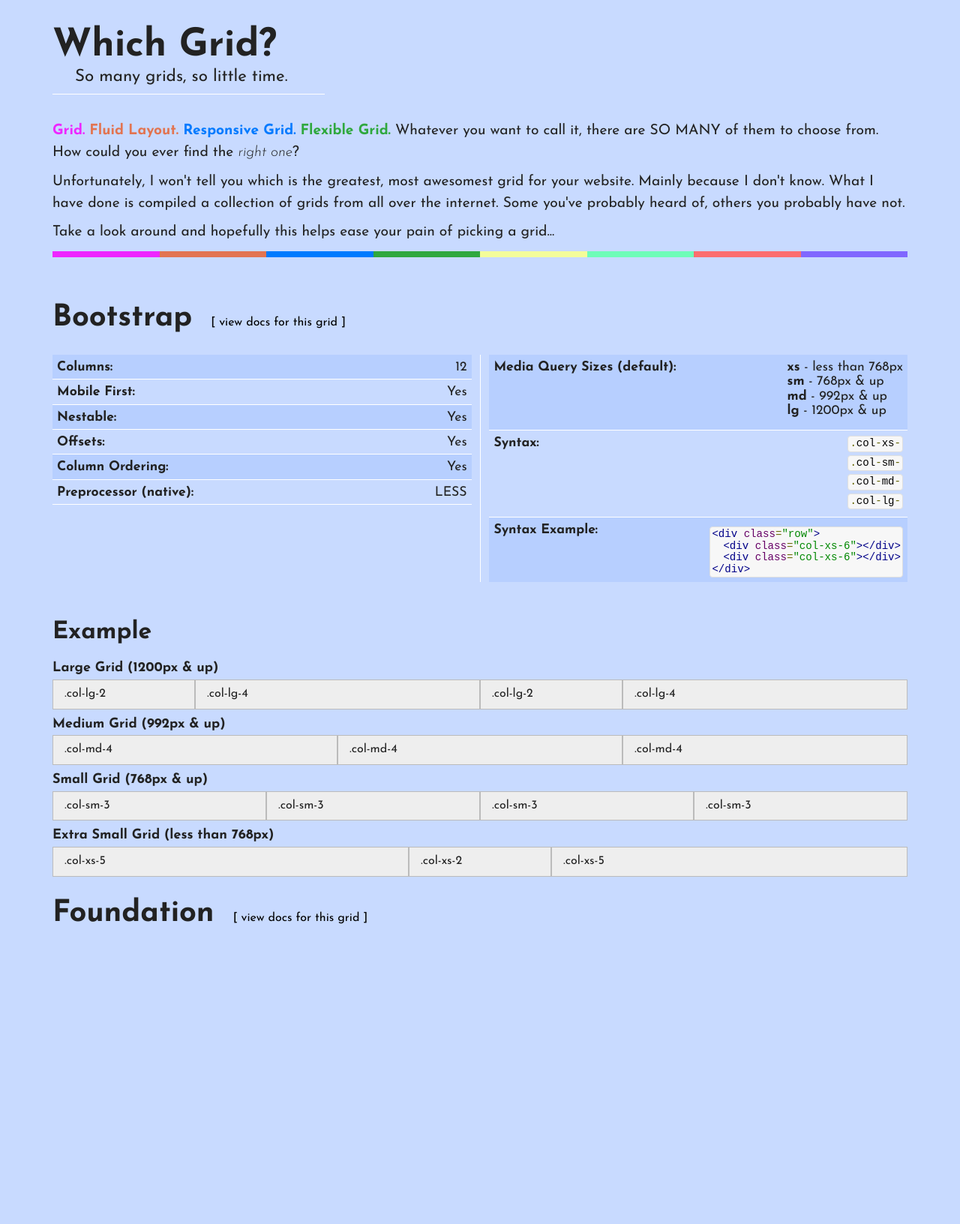
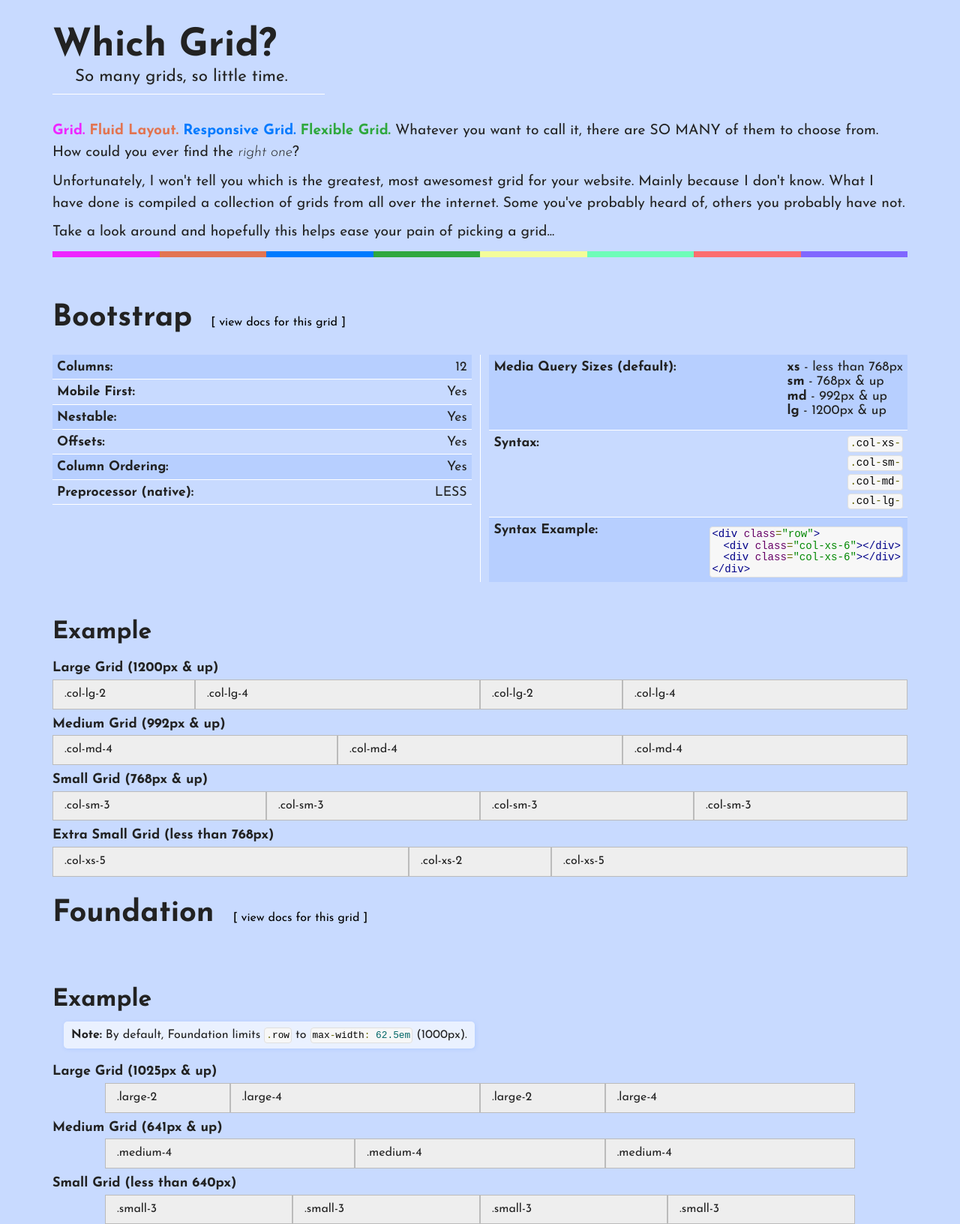
Before and after one commit to jamesmosier/whichgrid, a Jekyll site: the page built from index.html, in a window 1280 px wide. Shown: the whole page at 75% size. Built offline with Jekyll 4.4.1, drawn with Linux system fonts in a browser that asks for light colours; before the commit the page ends 1266 px from its top, so only the background shows below that.

Commit message:
foundation example werk

```diff
--- a/css/app.css
+++ b/css/app.css
@@ -723,6 +723,91 @@
   .bootstrap .col-lg-2 {
     width: 16.66667%; } }
 
+/* Foundation */
+.foundation {
+  margin-top: 30px; }
+  .foundation h5 {
+    margin-bottom: 5px; }
+  .foundation .columns {
+    padding-top: 10px;
+    padding-bottom: 10px;
+    background-color: #eeeeee;
+    border: 1px solid #bbbbbb; }
+  .foundation .column, .foundation .columns {
+    padding-left: 0.9375em;
+    padding-right: 0.9375em;
+    width: 100%;
+    float: left; }
+  .foundation .row {
+    width: 100%;
+    margin-left: auto;
+    margin-right: auto;
+    margin-top: 0;
+    margin-bottom: 0;
+    max-width: 62.5em; }
+  .foundation .row:before, .foundation .row:after {
+    content: " ";
+    display: table; }
+  .foundation .row:after {
+    clear: both; }
+  .foundation .row.collapse > .column, .foundation .row.collapse > .columns {
+    padding-left: 0;
+    padding-right: 0; }
+  .foundation .row.collapse .row {
+    margin-left: 0;
+    margin-right: 0; }
+  .foundation .row .row {
+    width: auto;
+    margin-left: -0.9375em;
+    margin-right: -0.9375em;
+    margin-top: 0;
+    margin-bottom: 0;
+    max-width: none; }
+  .foundation .row .row:before, .foundation .row .row:after {
+    content: " ";
+    display: table; }
+  .foundation .row .row:after {
+    clear: both; }
+  .foundation .row .row.collapse {
+    width: auto;
+    margin: 0;
+    max-width: none; }
+  .foundation .row .row.collapse:before, .foundation .row .row.collapse:after {
+    content: " ";
+    display: table; }
+  .foundation .row .row.collapse:after {
+    clear: both; }
+  .foundation [class*="column"] + [class*="column"]:last-child {
+    float: right; }
+  .foundation [class*="column"] + [class*="column"].end {
+    float: left; }
+  @media only screen {
+    .foundation .column, .foundation .columns {
+      position: relative;
+      padding-left: 0.9375em;
+      padding-right: 0.9375em;
+      float: left; }
+    .foundation .small-3 {
+      width: 25%; } }
+  @media only screen and (min-width: 40.063em) {
+    .foundation .column, .foundation .columns {
+      position: relative;
+      padding-left: 0.9375em;
+      padding-right: 0.9375em;
+      float: left; }
+    .foundation .medium-4 {
+      width: 33.33333%; } }
+  @media only screen and (min-width: 64.063em) {
+    .foundation .column, .foundation .columns {
+      position: relative;
+      padding-left: 0.9375em;
+      padding-right: 0.9375em;
+      float: left; }
+    .foundation .large-2 {
+      width: 16.66667%; }
+    .foundation .large-4 {
+      width: 33.33333%; } }
+
 
 a {
   color: black; }
@@ -890,3 +975,13 @@
   float: left;
   margin-top: 30px;
   width: 100%; }
+
+.foundation-note {
+  background: rgba(249, 251, 255, 0.7);
+  border-radius: 5px;
+  box-shadow: 1px 1px 5px rgba(132, 173, 255, 0.29);
+  display: inline;
+  margin-left: 15px;
+  padding: 10px; }
+  .foundation-note pre {
+    display: inline; }
--- /dev/null
+++ b/partials/examples/foundation.html
@@ -0,0 +1,31 @@
+<h2 style="margin-bottom: 20px;">Example</h2>
+<div class="foundation-note"><b>Note:</b> By default, Foundation limits <pre class="prettyprint">.row</pre> to <pre class="prettyprint">max-width: 62.5em</pre> (1000px).</div>
+
+<section class="foundation">
+
+	<h5>Large Grid (1025px &amp; up)</h5>
+	<div class="row">
+		<div class="large-2 columns">.large-2</div>
+		<div class="large-4 columns">.large-4</div>
+		<div class="large-2 columns">.large-2</div>
+		<div class="large-4 columns">.large-4</div>
+	</div>
+
+	<h5>Medium Grid (641px &amp; up)</h5>
+	<div class="row">
+		<div class="medium-4 columns">.medium-4</div>
+  		<div class="medium-4 columns">.medium-4</div>
+  		<div class="medium-4 columns">.medium-4</div>
+	</div>
+
+	<h5>Small Grid (less than 640px)</h5>
+	<div class="row">
+		<div class="small-3 columns">.small-3</div>
+  		<div class="small-3 columns">.small-3</div>
+  		<div class="small-3 columns">.small-3</div>
+  		<div class="small-3 columns">.small-3</div>
+	</div>
+
+
+
+</section>
--- a/partials/foundation.html
+++ b/partials/foundation.html
@@ -1,3 +1,12 @@
 
 <h1 class="partial-heading">Foundation</h1>
 <a href="http://foundation.zurb.com/docs/components/grid.html" class="grid-docs-link">[ view docs for this grid ]</a>
+
+
+
+
+<div class="grid-example">
+
+	{% include_relative partials/examples/foundation.html %}
+
+</div>
```
Also changed, not shown: _sass/_examples.scss (+153 -9 lines), _sass/app.scss (+12 -0 lines), css/app.min.css.
